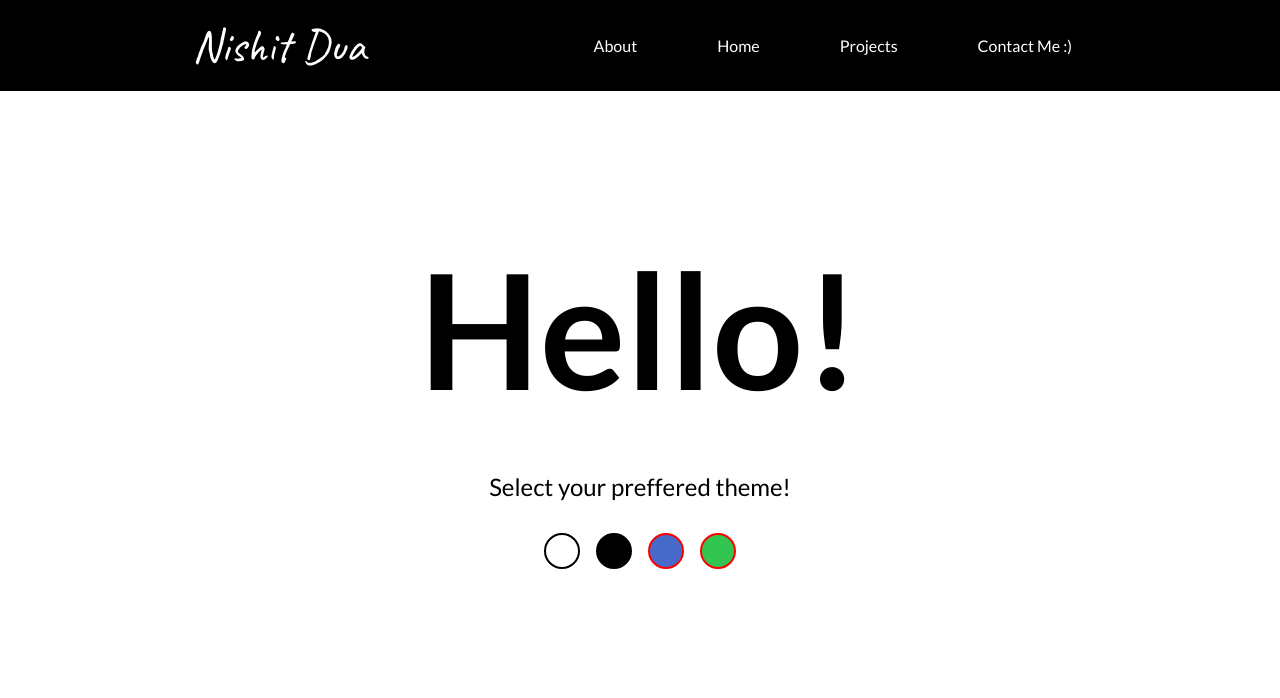
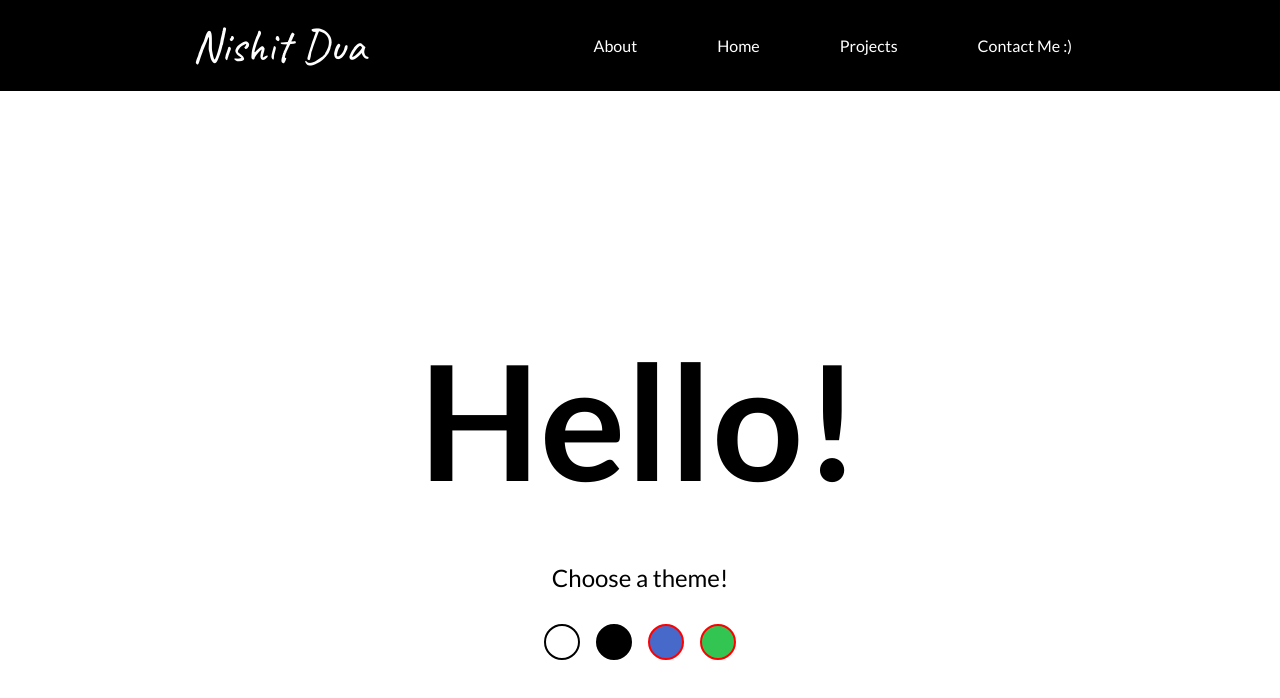
Before and after one commit to Nishit-Dua/Nishit-Dua.tk, a React (Create React App) app: page / in a window 1280 px wide. Shown: the top 698 px of the page. Built offline with nearby package versions, Linux system fonts and the light colour scheme.

Commit message:
Fixed  Animation, Removed Lazy Loading (not file)

```diff
--- a/src/App.tsx
+++ b/src/App.tsx
@@ -1,15 +1,46 @@
-import { useEffect } from "react";
-import { useLocation } from "react-router";
+import { AnimatePresence } from "framer-motion";
+import React, { useEffect } from "react";
+import { Route, useLocation } from "react-router";
+import { Switch } from "react-router-dom";
 import { Navbar } from "./components";
 import { useGlobalContext } from "./context/AppContext";
-import {
-  AboutPage,
-  ContactPage,
-  HomePage,
-  LandingPage,
-  ProjectsPage,
-} from "./pages";
+// import {
+//   AboutPage,
+//   ContactPage,
+//   HomePage,
+//   LandingPage,
+//   ProjectsPage,
+// } from "./pages";
+
+import LandingPage from "./pages/LandingPage";
+import AboutPage from "./pages/AboutPage";
+import ContactPage from "./pages/ContactPage";
+import ProjectsPage from "./pages/ProjectsPage";
+import HomePage from "./pages/HomePage";
 import { LazyComponentLoader } from "./utils/LazyComponentLoader";
+
+const pagesAndRoute = [
+  {
+    route: "/",
+    page: LandingPage,
+  },
+  {
+    route: "/home",
+    page: HomePage,
+  },
+  {
+    route: "/about",
+    page: AboutPage,
+  },
+  {
+    route: "/contact",
+    page: ContactPage,
+  },
+  {
+    route: "/projects",
+    page: ProjectsPage,
+  },
+];
 
 function App() {
   const { dispatch } = useGlobalContext();
@@ -23,11 +54,22 @@ function App() {
   return (
     <>
       <Navbar />
-      <LazyComponentLoader path="/" pageToRender={LandingPage} />
-      <LazyComponentLoader path="/home" pageToRender={HomePage} />
-      <LazyComponentLoader path="/about" pageToRender={AboutPage} />
-      <LazyComponentLoader path="/contact" pageToRender={ContactPage} />
-      <LazyComponentLoader path="/projects" pageToRender={ProjectsPage} />
+      <AnimatePresence exitBeforeEnter>
+        <Switch location={location} key={location.key}>
+          <Route path="/" exact component={LandingPage} />
+          {/* <LazyComponentLoader path="/home" children={HomePage} />
+          <LazyComponentLoader path="/about" children={AboutPage} />
+          <LazyComponentLoader path="/contact" children={ContactPage} />
+          <LazyComponentLoader path="/projects" children={ProjectsPage} /> */}
+          {pagesAndRoute.map((item, idx) => {
+            return (
+              <Route path={item.route} key={idx} exact>
+                {<item.page />}
+              </Route>
+            );
+          })}
+        </Switch>
+      </AnimatePresence>
     </>
   );
 }
--- a/src/index.tsx
+++ b/src/index.tsx
@@ -1,8 +1,7 @@
 import { AnimatePresence } from "framer-motion";
 import React from "react";
 import ReactDOM from "react-dom";
-import { Switch } from "react-router";
-import { BrowserRouter as Router } from "react-router-dom";
+import { BrowserRouter as Router, Switch } from "react-router-dom";
 import App from "./App";
 import { AppProvider } from "./context/AppContext";
 import "./styles/index.scss";
@@ -11,11 +10,7 @@ ReactDOM.render(
   <React.StrictMode>
     <Router>
       <AppProvider>
-        <AnimatePresence exitBeforeEnter>
-          <Switch>
-            <App />
-          </Switch>
-        </AnimatePresence>
+        <App />
       </AppProvider>
     </Router>
   </React.StrictMode>,
--- a/src/pages/LandingPage.tsx
+++ b/src/pages/LandingPage.tsx
@@ -1,4 +1,4 @@
-import React from "react";
+import React, { useEffect } from "react";
 import { useGlobalContext } from "../context/AppContext";
 import { AnimatedMain } from "../utils/AnimatedMain";
 
@@ -35,11 +35,15 @@ const LandingPage: React.FC<LandingPageProps> = ({}) => {
     dispatch({ type: "CHANGE_THEME", payload: theme });
   };
 
+  useEffect(() => {
+    document.documentElement.classList.value = currentTheme;
+  }, [currentTheme]);
+
   return (
     <AnimatedMain className="landing-page">
       <h1>Hello!</h1>
       <div className="theme-container">
-        <p>Select your preffered theme!</p>
+        <p>Choose a theme!</p>
         <div className="theme-box">
           {themeSelections.map((theme, idx) => {
             const CSSProps: React.CSSProperties = {
--- a/src/styles/_Navbar.scss
+++ b/src/styles/_Navbar.scss
@@ -1,13 +1,12 @@
 nav {
   --underline-margin: 5px;
 
-  position: fixed;
+  position: sticky;
   top: 0;
   left: 0;
   z-index: 10000;
   background: #000;
   color: white;
-  min-width: 100vw;
 
   display: flex;
   align-items: center;
--- a/src/styles/_Pages.scss
+++ b/src/styles/_Pages.scss
@@ -2,5 +2,6 @@ main.start-testing {
   display: flex;
   align-items: center;
   justify-content: center;
-  min-height: 100vh;
+  min-height: 80vh;
+  // overflow-x: hidden;
 }
--- a/src/styles/index.scss
+++ b/src/styles/index.scss
@@ -38,6 +38,7 @@ li {
 html {
   font-family: "Lato", sans-serif;
   overflow-y: scroll;
+  overflow-x: hidden;
 }
 
 body {
--- a/src/utils/AnimatedMain.tsx
+++ b/src/utils/AnimatedMain.tsx
@@ -16,6 +16,7 @@ export const AnimatedMain: React.FC<AnimatedMainProps> = ({
       variants={PageAnimation}
       initial="out"
       animate="in"
+      exit="exit"
     >
       {children}
     </motion.main>
--- a/src/utils/LazyComponentLoader.tsx
+++ b/src/utils/LazyComponentLoader.tsx
@@ -3,16 +3,16 @@ import { Route } from "react-router-dom";
 
 interface LazyComponentLoaderProps {
   path: string;
-  pageToRender: React.LazyExoticComponent<any>;
+  children: React.LazyExoticComponent<any>;
 }
 
 const LazyComponentLoader: React.FC<LazyComponentLoaderProps> = ({
   path,
-  pageToRender,
+  children,
 }) => {
   return (
     <Suspense fallback={<div>Loading...</div>}>
-      <Route path={path} exact component={pageToRender} />
+      <Route path={path} exact={true} component={children} />
     </Suspense>
   );
 };
--- a/src/utils/PageAnimations.ts
+++ b/src/utils/PageAnimations.ts
@@ -3,9 +3,15 @@ import { Variants } from "framer-motion";
 export const PageAnimation: Variants = {
   in: {
     opacity: 1,
+    x: 0,
   },
   out: {
     opacity: 0,
+    x: "-100%",
+  },
+  exit: {
+    opacity: 0,
+    x: "100%",
   },
 };
 
```
